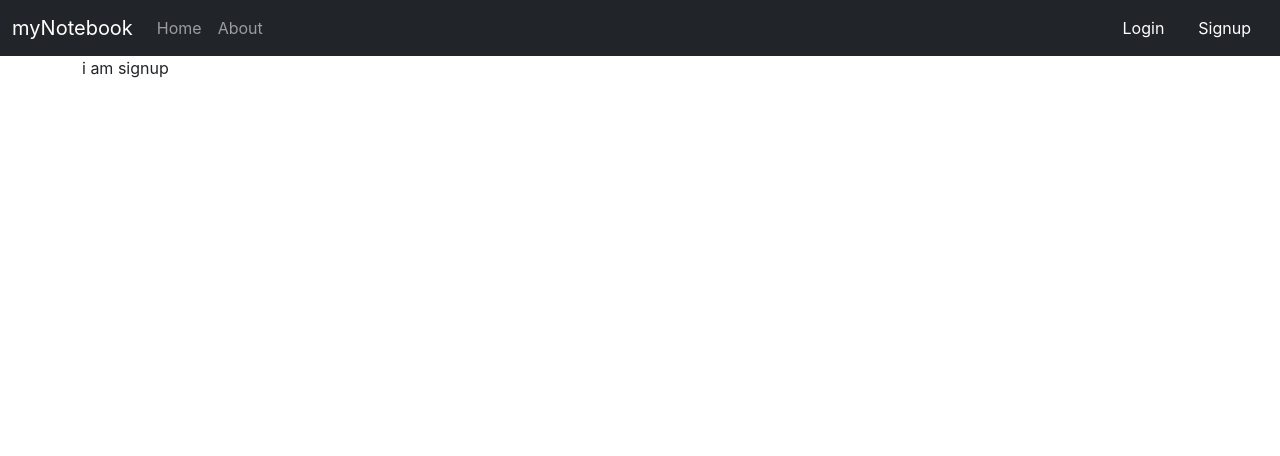
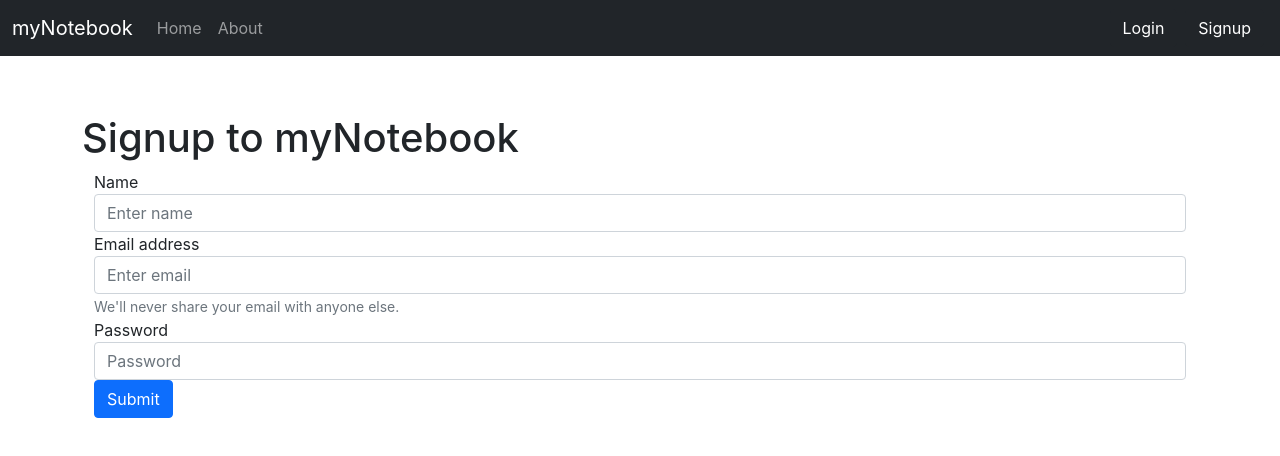
Before and after one commit to KaurManjot0432/myNotebook-react, a React (Create React App) app: page /signup in a window 1280 px wide. Shown: the top 456 px of the page. Built offline with nearby package versions, Linux system fonts and the light colour scheme.

Commit message:
added alerts and fetching user specific notes

```diff
--- a/src/App.js
+++ b/src/App.js
@@ -5,8 +5,8 @@ import { About } from './components/About';
 import NoteState from './context/notes/NoteState';
 import Login from './components/Login';
 import Signup from './components/Signup';
-// import { useState } from 'react';
-// import Alert from './components/Alert';
+import { useState } from 'react';
+import Alert from './components/Alert';
 import {
   BrowserRouter as Router,
   Switch,
@@ -14,35 +14,35 @@ import {
 } from "react-router-dom";
 
 function App() {
-  // const [alert, setAlert] = useState(null);
-  // const showAlert = (message, type) => {
-  //   setAlert({
-  //     msg: message,
-  //     type: type
-  //   });
-  //   setTimeout(() => {
-  //     setAlert(null);
-  //   }, 1500);
-  // }
+  const [alert, setAlert] = useState(null);
+  const showAlert = (message, type) => {
+    setAlert({
+      msg: message,
+      type: type
+    });
+    setTimeout(() => {
+      setAlert(null);
+    }, 1500);
+  }
   return (
     <>
       <NoteState>
         <Router>
           <Navbar />
-          {/* <Alert alert={alert} /> */}
+          <Alert alert={alert} />
           <div className="container">
             <Switch>
               <Route exact path="/">
-                <Home />
+                <Home showAlert={showAlert}/>
               </Route>
               <Route exact path="/about">
                 <About />
               </Route>
               <Route exact path="/login">
-                <Login />
+                <Login showAlert={showAlert}/>
               </Route>
               <Route exact path="/signup">
-                <Signup />
+                <Signup showAlert={showAlert}/>
               </Route>
             </Switch>
           </div>
--- a/src/components/AddNote.js
+++ b/src/components/AddNote.js
@@ -1,7 +1,7 @@
 import React, {useContext, useState } from 'react';
 import noteContext from '../context/notes/noteContext';
 
-const AddNote = () => {
+const AddNote = (props) => {
 
     const context = useContext(noteContext);
     const { addNote } = context;
@@ -13,6 +13,7 @@ const AddNote = () => {
     const HandleClick = (e)=>{
         e.preventDefault();
         addNote(note.title, note.description, note.tag);
+        props.showAlert("Note added successfully","success");
     }
 
     return (
@@ -21,15 +22,15 @@ const AddNote = () => {
             <form>
                 <div className="mb-3">
                     <label htmlFor="title" className="form-label">Title</label>
-                    <input type="text" className="form-control" onChange={onChange} name="title" id="title" aria-describedby="emailHelp"/>
+                    <input type="text" className="form-control" onChange={onChange} name="title" id="title" minLength={3} required aria-describedby="emailHelp"/>
                 </div>
                 <div className="mb-3">
                     <label htmlFor="description" className="form-label">Description</label>
-                    <input type="text" className="form-control" onChange={onChange} name="description" id="description"/>
+                    <input type="text" className="form-control" onChange={onChange} name="description" minLength={5} required id="description"/>
                 </div>
                 <div className="mb-3">
                     <label htmlFor="tag" className="form-label">Tag</label>
-                    <input type="text" className="form-control" onChange={onChange} name="tag" id="tag"/>
+                    <input type="text" className="form-control" onChange={onChange} name="tag" minLength={3} id="tag"/>
                 </div>
                 <button type="submit" className="btn btn-primary" onClick={HandleClick}>Add</button>
             </form>
--- a/src/components/Home.js
+++ b/src/components/Home.js
@@ -1,11 +1,9 @@
-import AddNote from './AddNote';
 import Notes from './Notes';
 
-export const Home = () => {
+export const Home = (props) => {
     return (
         <div>
-            <AddNote/>
-            <Notes/>
+            <Notes showAlert={props.showAlert}/>
         </div>
     )
 }
--- a/src/components/Login.js
+++ b/src/components/Login.js
@@ -1,7 +1,7 @@
 import React, { useState } from 'react'
 import { useHistory } from 'react-router-dom';
 
-const Login = () => {
+const Login = (props) => {
     const [credentials, setcredentials] = useState({ email: "", password: "" });
 
     let history = useHistory();
@@ -22,8 +22,9 @@ const Login = () => {
         if(res.success){
             localStorage.setItem('token',res.authtoken);
             history.push("/");
+            props.showAlert("Loged in successfully!","success");
         } else {
-            alert("invalid Credentials");
+            props.showAlert("Invalid Credentials!","danger");
         }
 
     }
@@ -33,7 +34,7 @@ const Login = () => {
     }
     return (
         <>
-            <h1 className="head">Log in to myNotebook</h1>
+            <h1 className="my-2">Log in to myNotebook</h1>
 
             <form onSubmit={handleClick}>
                 <div className="form-group">
@@ -46,7 +47,7 @@ const Login = () => {
                     <input type="password" className="form-control" id="password" name="password" value={credentials.password} onChange={onChange} />
                 </div>
 
-                <button type="submit" className="btn btn-primary">Submit</button>
+                <button type="submit" className="btn btn-primary my-3">Submit</button>
             </form>
         </>
     )
--- a/src/components/Navbar.js
+++ b/src/components/Navbar.js
@@ -1,6 +1,11 @@
 import React from 'react';
-import { Link, useLocation } from "react-router-dom";
+import { Link, useLocation, useHistory } from "react-router-dom";
 export const Navbar = () => {
+  let history = useHistory();
+  const handleLogout = ()=>{
+    localStorage.removeItem('token');
+    history.push('/login');
+  }
   let location = useLocation();
     return (
         <nav className="navbar navbar-expand-lg navbar-dark bg-dark">
@@ -18,10 +23,10 @@ export const Navbar = () => {
           <Link className={`nav-link ${location.pathname==='/about'?"active":""}`} aria-current="page" to="/about">About</Link>
         </li>
       </ul>
-      <form className="d-flex">
+      {!localStorage.getItem('token')?<form className="d-flex">
       <Link className="btn btn-dark mx-1" to="/login" role="button">Login</Link>
       <Link className="btn btn-dark mx-1" to="/signup" role="button">Signup</Link>
-      </form>
+      </form>: <button className="btn btn-dark" onClick={handleLogout}>Logout</button>}
     </div>
   </div>
 </nav>
--- a/src/components/Noteitem.js
+++ b/src/components/Noteitem.js
@@ -12,7 +12,7 @@ const Noteitem = (props) => {
                     <h5 className="card-title">{note.title}</h5>
                     <p className="card-text">{note.description}</p>
                     <i className="fas fa-edit mx-2" onClick={()=>{updatenote(note)}}></i>
-                    <i className="fas fa-trash-alt mx-2" onClick={()=>{deleteNote(note._id)}}></i>
+                    <i className="fas fa-trash-alt mx-2" onClick={()=>{deleteNote(note._id); props.showAlert("Note deleted succssfully","success")}}></i>
                 </div>
             </div>
         </div>
--- a/src/components/Notes.js
+++ b/src/components/Notes.js
@@ -1,12 +1,19 @@
 import React, { useContext,useState, useEffect, useRef } from 'react';
 import noteContext from '../context/notes/noteContext';
+import AddNote from './AddNote';
 import Noteitem from './Noteitem';
+import { useHistory } from 'react-router-dom';
 
-const Notes = () => {
+const Notes = (props) => {
     const context = useContext(noteContext);
     const { notes, getNotes, updateNote } = context;
+    let history = useHistory();
     useEffect(() => {
-        getNotes()
+        if(localStorage.getItem('token')){
+            getNotes()
+        } else {
+            history.push('/login');
+        }
     }, []);
 
     const ref = useRef(null);
@@ -22,6 +29,7 @@ const Notes = () => {
         e.preventDefault();
         refClose.current.click();
         updateNote(note.id, note.etitle, note.edescription, note.etag);
+        props.showAlert("Note added successfully","success");
     }
 
     const onChange = (e)=>{
@@ -29,6 +37,7 @@ const Notes = () => {
     }
     return (
         <>
+        <AddNote showAlert={props.showAlert}/>
 
 <button ref={ref} type="button" className="btn btn-primary d-none" data-bs-toggle="modal" data-bs-target="#exampleModal">
                 Launch demo modal
@@ -67,9 +76,9 @@ const Notes = () => {
 
                 <div className="container my-3">
                     <h1>Your Notes</h1>
-                    {notes.map((note) => {
-                        return <Noteitem note={note} updatenote={updatenote} />
-                    })}
+                {notes?notes.map((note) => {
+                        return <Noteitem note={note} updatenote={updatenote} showAlert={props.showAlert} />
+                    }) : <p>No notes to display.</p>}
                 </div>
 
         </>
--- a/src/components/Signup.js
+++ b/src/components/Signup.js
@@ -1,10 +1,58 @@
-import React from 'react'
+import React, { useState } from 'react'
+import { useHistory } from 'react-router-dom';
 
-const Signup = () => {
+const Signup = (props) => {
+
+    const [credentials, setcredentials] = useState({name:"", email:"", password:""});
+
+    const history = useHistory();
+
+    const onChange = (e) => {
+        setcredentials({ ...credentials, [e.target.name]: e.target.value })
+    }
+    const handleClick = async (e) => {
+        e.preventDefault();
+        let url = `http://localhost:3001/api/users/create`;
+        const response = await fetch(url, {
+            method: 'POST',
+            headers: {
+                'Content-Type': 'application/json'
+            },
+            body: JSON.stringify({name:credentials.name, email: credentials.email, password: credentials.password })
+        });
+        const res = await response.json();
+        console.log(res);
+        if(res.success){
+            localStorage.setItem('token',res.authtoken);
+            history.push("/");
+            props.showAlert("Loged in successfully!","success");
+        } else {
+            props.showAlert("Invalid Credentials!","danger");
+        }
+    }
+
     return (
-        <div>
-            i am signup
+        <>
+        <h1 className="my-2">Signup to myNotebook</h1>
+        <div className="container">
+            <form onSubmit={handleClick}>
+            <div className="form-group">
+                    <label htmlFor="name">Name</label>
+                    <input type="text" className="form-control" id="name" onChange={onChange} name="name" value={credentials.name} aria-describedby="emailHelp" required placeholder="Enter name"/>
+                </div>
+                <div className="form-group">
+                    <label htmlFor="email">Email address</label>
+                    <input type="email" className="form-control" id="email" onChange={onChange} name="email" value={credentials.email} aria-describedby="emailHelp" required placeholder="Enter email" />
+                    <small id="emailHelp" className="form-text text-muted">We'll never share your email with anyone else.</small>
+                </div>
+                <div className="form-group">
+                    <label htmlFor="password">Password</label>
+                    <input type="password" className="form-control" id="password" onChange={onChange} name="password" value={credentials.password} minLength={5} required placeholder="Password" />
+                </div>
+                <button type="submit my-3" className="btn btn-primary">Submit</button>
+            </form>
         </div>
+        </>
     )
 }
 
```
Also changed, not shown: src/context/notes/NoteState.js (+4 -4 lines).
